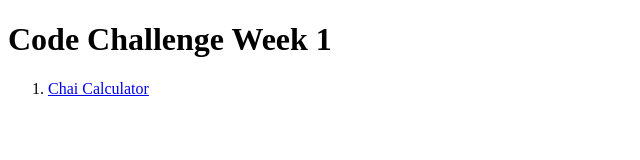
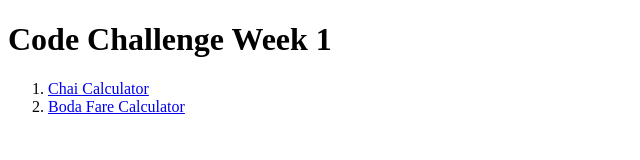
Before and after one commit to edwin3v3/Code-Challenge-1, a plain HTML site: page index.html in a window 1280 px wide. Shown: the whole page, without its empty margins (0-640 px from the left). Drawn offline with Linux system fonts and the light colour scheme.

Commit message:
Added Numbered link to BodaFareCalculator Program

```diff
--- a/index.html
+++ b/index.html
@@ -10,6 +10,7 @@
     <h1>Code Challenge Week 1</h1>
     <ol>
         <li><a href="./chaiCalculator/chai.html">Chai Calculator</a></li>
+        <li><a href="./bodaFareCalculator/fare.html">Boda Fare Calculator</a></li>
     </ol>
 </body>
 <script ></script>
```
